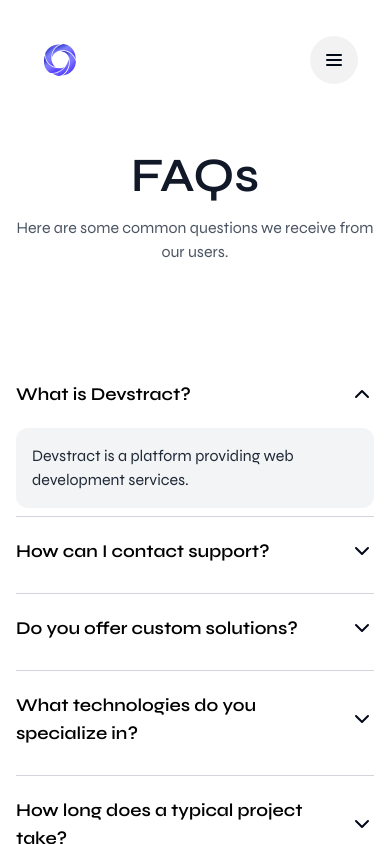
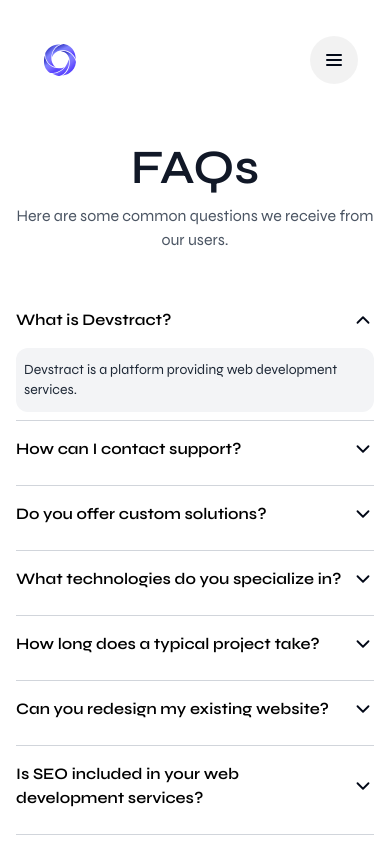
Before and after one commit to afnanahmadtariq/Devstract, a Next.js app: page /faqs in a window 390 px wide. Both pictures are taken after a click on the button "What is Devstract?". Shown: the top 844 px of the page. Built offline with nearby package versions, Linux system fonts and the light colour scheme.

Commit message:
Update page.tsx

```diff
--- a/app/faqs/page.tsx
+++ b/app/faqs/page.tsx
@@ -46,40 +46,40 @@
     <>
       <Navigation/>
       <main className="flex flex-col min-h-[70vh] bg-transparent dark:bg-transparent">
-        <section className="flex flex-col items-center justify-center py-8 px-4">
-        <h1 className="text-5xl md:text-6xl font-semibold text-gray-900 dark:text-white mb-4 text-center">
-          FAQs
-        </h1>
-        <p className="text-base sm:text-lg md:text-xl text-gray-600 dark:text-gray-300 max-w-4xl text-center mb-24">
-          Here are some common questions we receive from our users.
-        </p>
-          <div className="w-full max-w-3xl">
+        <section className="flex flex-col items-center justify-center py-6 px-2 sm:py-8 sm:px-4">
+          <h1 className="text-5xl md:text-6xl font-semibold text-gray-900 dark:text-white mb-3 sm:mb-4 text-center">
+            FAQs
+          </h1>
+          <p className="text-base sm:text-lg md:text-xl text-gray-600 dark:text-gray-300 max-w-full sm:max-w-4xl text-center mb-10 sm:mb-24 px-1">
+            Here are some common questions we receive from our users.
+          </p>
+          <div className="w-full max-w-full sm:max-w-3xl px-2">
             {faqs.map((faq, idx) => (
               <div key={idx}>
                 <button
-                  className="w-full flex items-center justify-between py-5 focus:outline-none"
+                  className="w-full flex items-center justify-between py-4 sm:py-5 focus:outline-none"
                   onClick={() => setOpenIdx(openIdx === idx ? null : idx)}
                   aria-expanded={openIdx === idx}
                   aria-controls={`faq-answer-${idx}`}
                 >
-                  <span className="text-left text-lg font-semibold text-black dark:text-white">{faq.question}</span>
-                  <span className={`ml-4 transition-transform duration-200 ${openIdx === idx ? 'rotate-180' : ''}`}
+                  <span className="text-left text-base xs:text-lg sm:text-lg font-semibold text-black dark:text-white">{faq.question}</span>
+                  <span className={`ml-2 sm:ml-4 transition-transform duration-200 ${openIdx === idx ? 'rotate-180' : ''}`}
                     aria-hidden="true"
                   >
-                    <svg width="24" height="24" fill="none" stroke="currentColor" strokeWidth="2" viewBox="0 0 24 24">
+                    <svg width="22" height="22" className="sm:w-6 sm:h-6" fill="none" stroke="currentColor" strokeWidth="2" viewBox="0 0 24 24">
                       <path d="M6 9l6 6 6-6" strokeLinecap="round" strokeLinejoin="round"/>
                     </svg>
                   </span>
                 </button>
                 <div
                   id={`faq-answer-${idx}`}
-                  className={`overflow-hidden transition-all duration-300 bg-gray-100 dark:bg-gray-800 text-gray-800 dark:text-gray-200 rounded-xl px-4 mb-2 ${openIdx === idx ? 'max-h-40 py-4 opacity-100' : 'max-h-0 py-0 opacity-0'}`}
+                  className={`overflow-hidden transition-all duration-300 bg-gray-100 dark:bg-gray-800 text-gray-800 dark:text-gray-200 rounded-xl px-2 sm:px-4 mb-2 ${openIdx === idx ? 'max-h-40 py-3 sm:py-4 opacity-100' : 'max-h-0 py-0 opacity-0'}`}
                   style={{
                     transitionProperty: 'max-height, opacity, padding',
                   }}
                   aria-hidden={openIdx !== idx}
                 >
-                  <div className="transition-opacity duration-300">
+                  <div className="transition-opacity duration-300 text-sm xs:text-base sm:text-base">
                     {faq.answer}
                   </div>
                 </div>
```
